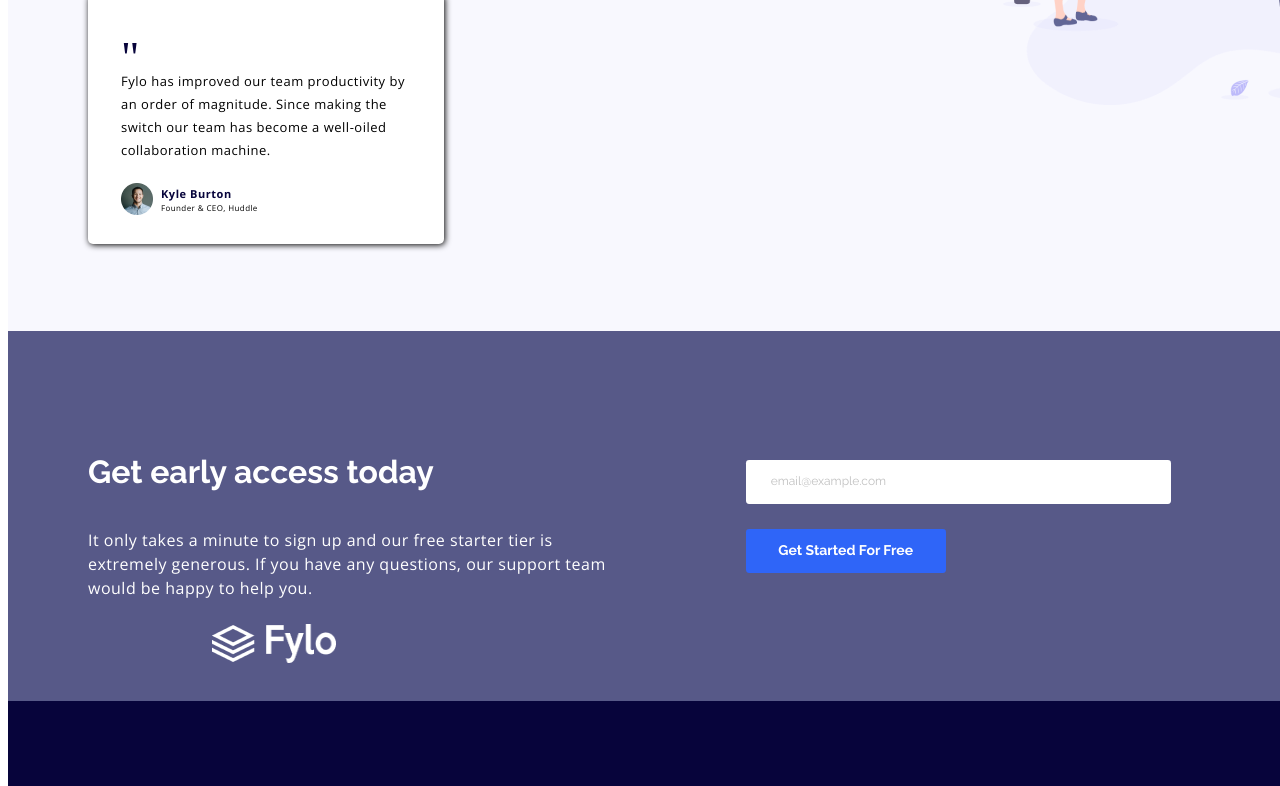
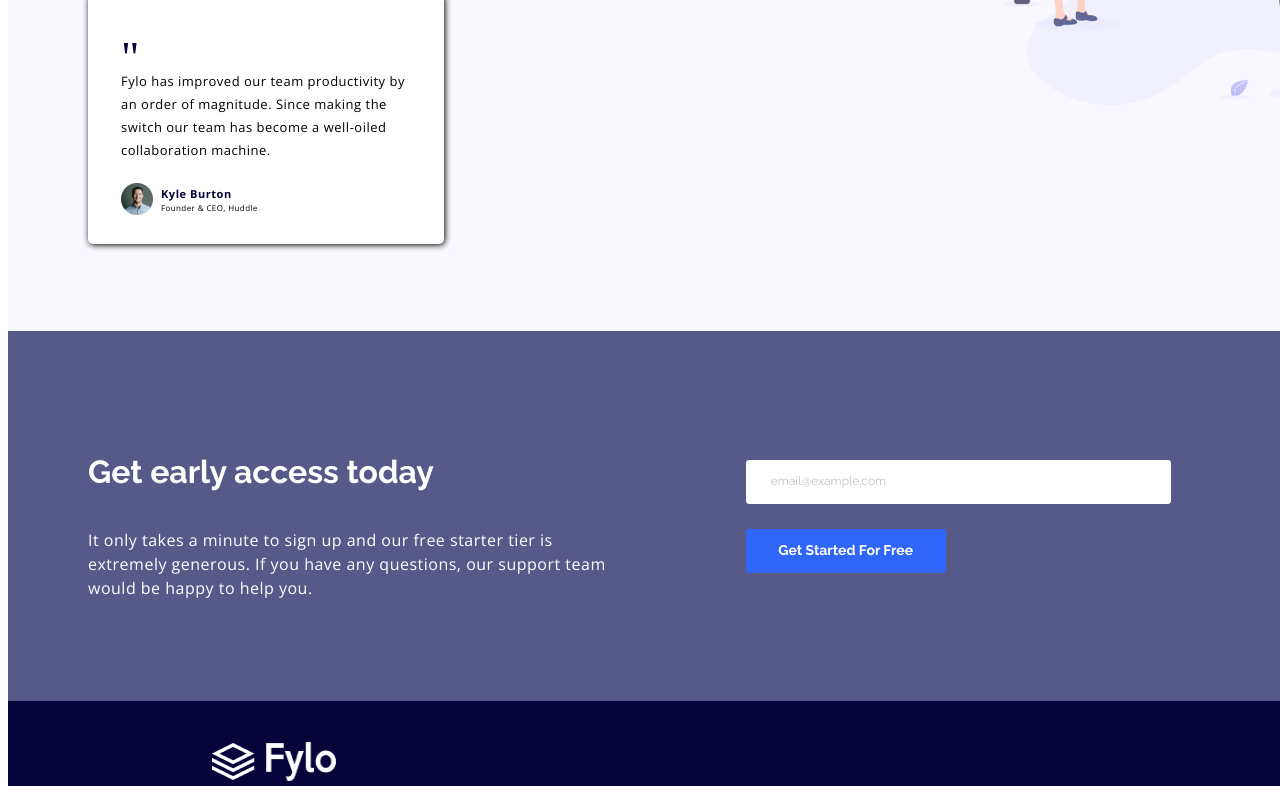
Before and after one commit to Tazochig/PreMidterm, a plain HTML site: page index.html in a window 1280 px wide. Shown: the part 1216-2002 px from the top of the page. Drawn offline with nearby package versions, Linux system fonts and the light colour scheme.

Commit message:
Update style.css

```diff
--- a/style.css
+++ b/style.css
@@ -309,7 +309,7 @@ body{
     position: absolute;
     width: 124px;
     height: 39px;
-    top: 1832px;
+    top: 1950px;
     left: 204px;
 }
 .foto{
```
